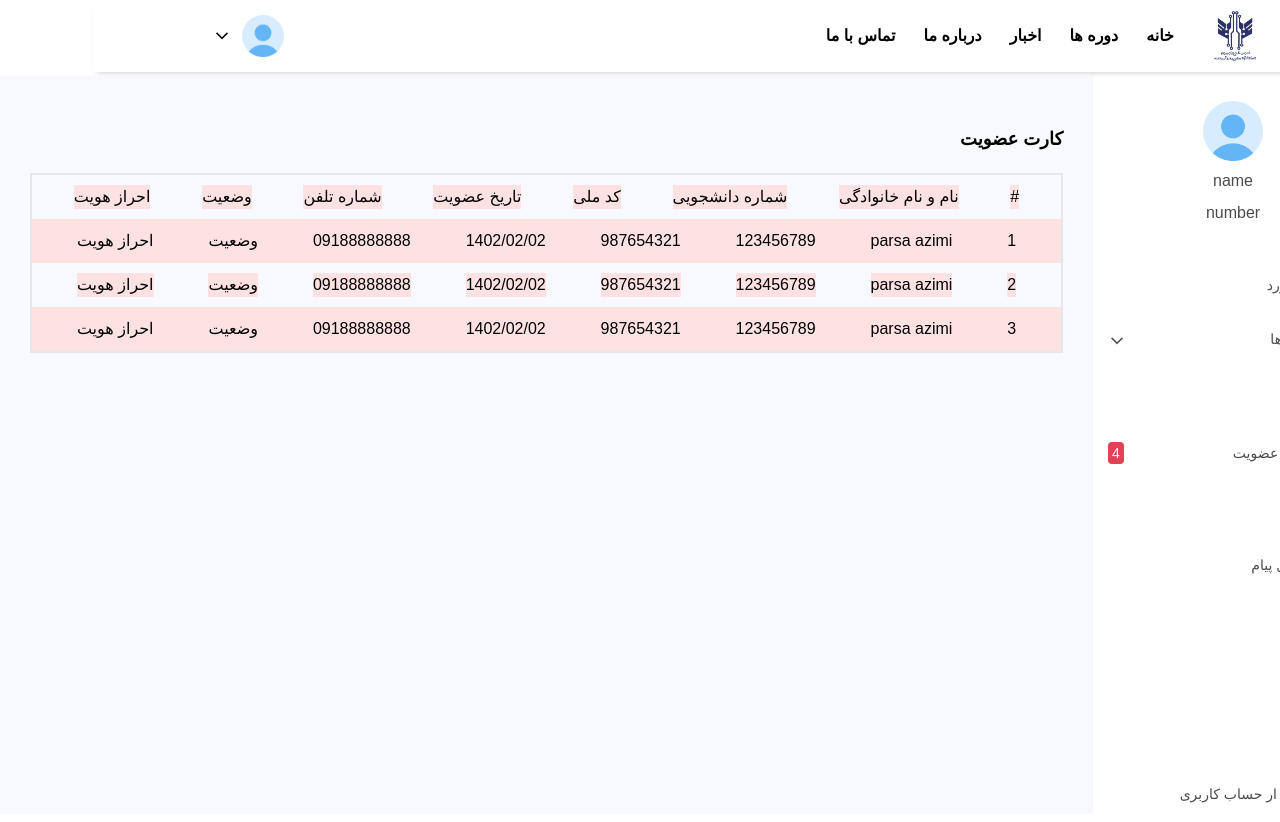
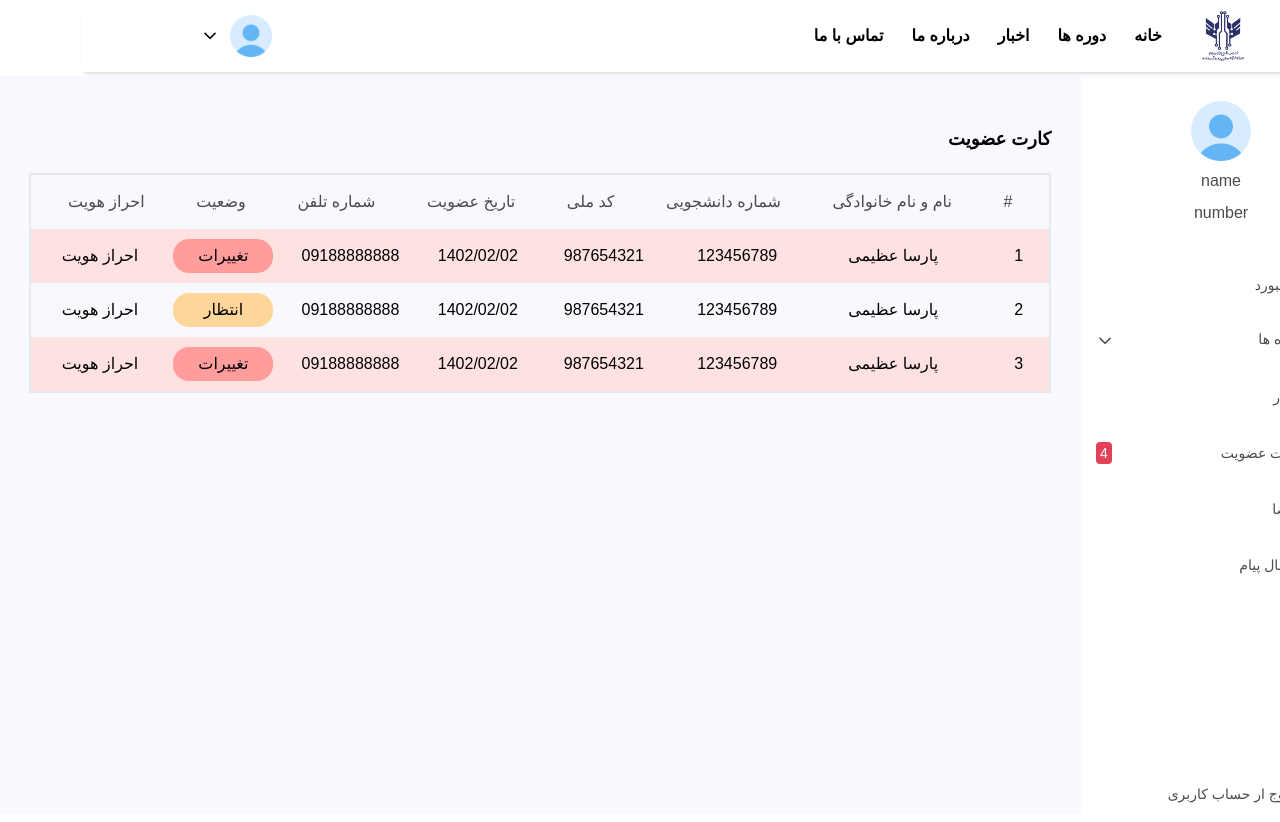
Before and after one commit to parsaazimi/cs, a React (Create React App) app: page / in a window 1280 px wide. Shown: the top 822 px of the page. Built offline with nearby package versions, Linux system fonts and the light colour scheme; a web font is replaced by a local one.

Commit message:
Membership Card page structure is complete and it needs functionality

```diff
--- a/src/components/AdminSidePanel.js
+++ b/src/components/AdminSidePanel.js
@@ -23,7 +23,7 @@ const AdminSidePanel = () => {
         label.current.classList.toggle("pr-[19.7px]")
     }
     return (
-        <>
+        <div>
             <div className='w-[280px] h-[86.8vh] flex-col content-between'> {/*spacing between logout and others in the list must be fixed*/}
                 <div className='h-full text-[#4B4B4B] w-full'>
                     <div className='flex justify-center'>
@@ -72,7 +72,7 @@ const AdminSidePanel = () => {
                 </div>
             </div>
 
-        </>
+        </div>
     );
 };
 
--- a/src/components/MembershipCard.js
+++ b/src/components/MembershipCard.js
@@ -4,101 +4,62 @@ const MembershipCard = () => {
     const [members, setMembers] = useState([
         {
             id:1,
-            fullName:'parsa azimi',
+            fullName:'پارسا عظیمی',
             studentNo:'123456789',
             nationalNo:'987654321',
             joinDate:'1402/02/02',
             phoneNo:'09188888888',
-            isVerified:true,
-            needsChange:false,
+            isVerified:false,
+            isComplete:false,
         },
         {
             id:2,
-            fullName:'parsa azimi',
+            fullName:'پارسا عظیمی',
             studentNo:'123456789',
             nationalNo:'987654321',
             joinDate:'1402/02/02',
             phoneNo:'09188888888',
-            isVerified:true,
-            needsChange:false,
+            isVerified:false,
+            isComplete:true,
         },
         {
             id:3,
-            fullName:'parsa azimi',
+            fullName:'پارسا عظیمی',
             studentNo:'123456789',
             nationalNo:'987654321',
             joinDate:'1402/02/02',
             phoneNo:'09188888888',
-            isVerified:true,
-            needsChange:false,
-        },
+            isVerified:false,
+            isComplete:false,
+        }
+
     ])
     return (
         <div>
-            <div className='p-[30px] bg-[#F8F8FF] h-[92.2vh] w-[85.4vw] mt-[4px]'>
+            <div className='p-[30px] bg-[#F8F8FF] h-[92.2vh] w-[84.5vw] mt-[4px]'>
                         <h1 className='text-[18px] font-bold py-[20px]'>کارت عضویت</h1>
-                        {/* <div className='flex flex-wrap'>
-                            {cards.map(card => <DashboardCard name= {card.name} color = {card.color} unit = {card.unit}/>)}
-                        </div> */}
-                        {/* <table className='border '>
-                            <tr>
-                                <th>#</th>
-                                <th>نام و نام خانوادگی</th>
-                                <th>شماره دانشجویی</th>
-                                <th>کد ملی</th>
-                                <th>تاریخ عضویت</th>
-                                <th>شماره تلفن</th>
-                                <th>وضعیت</th>
-                                <th>احراز هویت</th>
-                            </tr>
-                            <tr>
-
-                                {members.map(member => <tr>{member.id}</tr>)}
-                            </tr>
-                            <tr>
-                                {members.map(member => <td>{member.fullName}</td>)}
-
-                            </tr>
-                                {members.map(member => <tr>{member.studentNo}</tr>)}
-                                {members.map(member => <tr>{member.nationalNo}</tr>)}
-                                {members.map(member => <tr>{member.joinDate}</tr>)}
-                                {members.map(member => <tr>{member.phoneNo}</tr>)}
-                                {/* {members.map(member => <tr>{member.id}</tr>)}
-                                {members.map(member => <tr>{member.id}</tr>)}
-                        </table> */}
                         <div className='border-2'>
                             <div className='flex justify-evenly'>
-                                <h1 className='m-[10px] bg-red-100'>#</h1>
-                                <h1 className='m-[10px] bg-red-100'>نام و نام خانوادگی</h1>
-                                <h1 className='m-[10px] bg-red-100'>شماره دانشجویی</h1>
-                                <h1 className='m-[10px] bg-red-100'>کد ملی</h1>
-                                <h1 className='m-[10px] bg-red-100'>تاریخ عضویت</h1>
-                                <h1 className='m-[10px] bg-red-100'>شماره تلفن</h1>
-                                <h1 className='m-[10px] bg-red-100'>وضعیت</h1>
-                                <h1 className='m-[10px] bg-red-100'>احراز هویت</h1>
+                                <h1 className='m-[10px] p-[5px] items-center text-[#4B4B4B]'>#</h1>
+                                <h1 className='m-[10px] p-[5px] items-center text-[#4B4B4B]'>نام و نام خانوادگی</h1>
+                                <h1 className='m-[10px] p-[5px] items-center text-[#4B4B4B]'>شماره دانشجویی</h1>
+                                <h1 className='m-[10px] p-[5px] items-center text-[#4B4B4B]'>کد ملی</h1>
+                                <h1 className='m-[10px] p-[5px] items-center text-[#4B4B4B]'>تاریخ عضویت</h1>
+                                <h1 className='m-[10px] p-[5px] items-center text-[#4B4B4B]'>شماره تلفن</h1>
+                                <h1 className='m-[10px] p-[5px] items-center text-[#4B4B4B]'>وضعیت</h1>
+                                <h1 className='m-[10px] p-[5px] items-center text-[#4B4B4B]'>احراز هویت</h1>
                             </div>
                             {members.map(member =>
-                            // `flex justify-evenly {${member.id}  % 2 ? bg-black-100 : bg-red-100} `
-                            <div className={member.id % 2 ? 'flex justify-evenly bg-red-100': 'flex justify-evenly'} key={member.id}>
-                                <h1 className='m-[10px] bg-red-100'>{member.id}</h1>
-                                <h1 className='m-[10px] bg-red-100'>{member.fullName}</h1>
-                                <h1 className='m-[10px] bg-red-100'>{member.studentNo}</h1>
-                                <h1 className='m-[10px] bg-red-100'>{member.nationalNo}</h1>
-                                <h1 className='m-[10px] bg-red-100'>{member.joinDate}</h1>
-                                <h1 className='m-[10px] bg-red-100'>{member.phoneNo}</h1>
-                                <h1 className='m-[10px] bg-red-100'>وضعیت</h1>
-                                <h1 className='m-[10px] bg-red-100'>احراز هویت</h1>
+                            <div className={member.id % 2 ? 'flex justify-evenly bg-red-100 items-center': 'items-center flex justify-evenly'} key={member.id}>
+                                <h1 className='m-[10px] mr-[20px]'>{member.id}</h1>
+                                <h1 className='m-[10px] mr-[55px] max-w-[100px] min-w-[100px] text-center flex-wrap'>{member.fullName}</h1>
+                                <h1 className='m-[10px] pl-[5px]  mr-[50px] max-w-[100px] min-w-[100px]'>{member.studentNo}</h1>
+                                <h1 className='m-[10px] pl-[5px] max-w-[100px] min-w-[100px] text-center'>{member.nationalNo}</h1>
+                                <h1 className='m-[10px] pl-[5px] max-w-[100px] min-w-[100px] text-center'>{member.joinDate}</h1>
+                                <h1 className='m-[10px] pl-[5px] max-w-[100px] min-w-[100px] text-center'>{member.phoneNo}</h1>
+                                {member.isComplete ? <h1 className='m-[10px] py-[5px] bg-[#FFD699] min-w-[100px] rounded-2xl text-center'>انتظار</h1> : <h1 className='m-[10px] rounded-2xl py-[5px] bg-[#FF9C9C] max-w-[100px] min-w-[100px] text-center'>تغییرات</h1> }
+                                <h1 className='m-[10px] pl-[5px] max-w-[100px] min-w-[100px] text-center'>احراز هویت</h1>
                             </div>)}
-                            {/* <div className='flex'>
-                                <h1 className='m-[10px]'>#</h1>
-                                <h1 className='m-[10px]'>نام و نام خانوادگی</h1>
-                                <h1 className='m-[10px]'>شماره دانشجویی</h1>
-                                <h1 className='m-[10px]'>کد ملی</h1>
-                                <h1 className='m-[10px]'>تاریخ عضویت</h1>
-                                <h1 className='m-[10px]'>شماره تلفن</h1>
-                                <h1 className='m-[10px]'>وضعیت</h1>
-                                <h1 className='m-[10px]'>احراز هویت</h1>
-                            </div> */}
                         </div>
             </div>
         </div>
```
